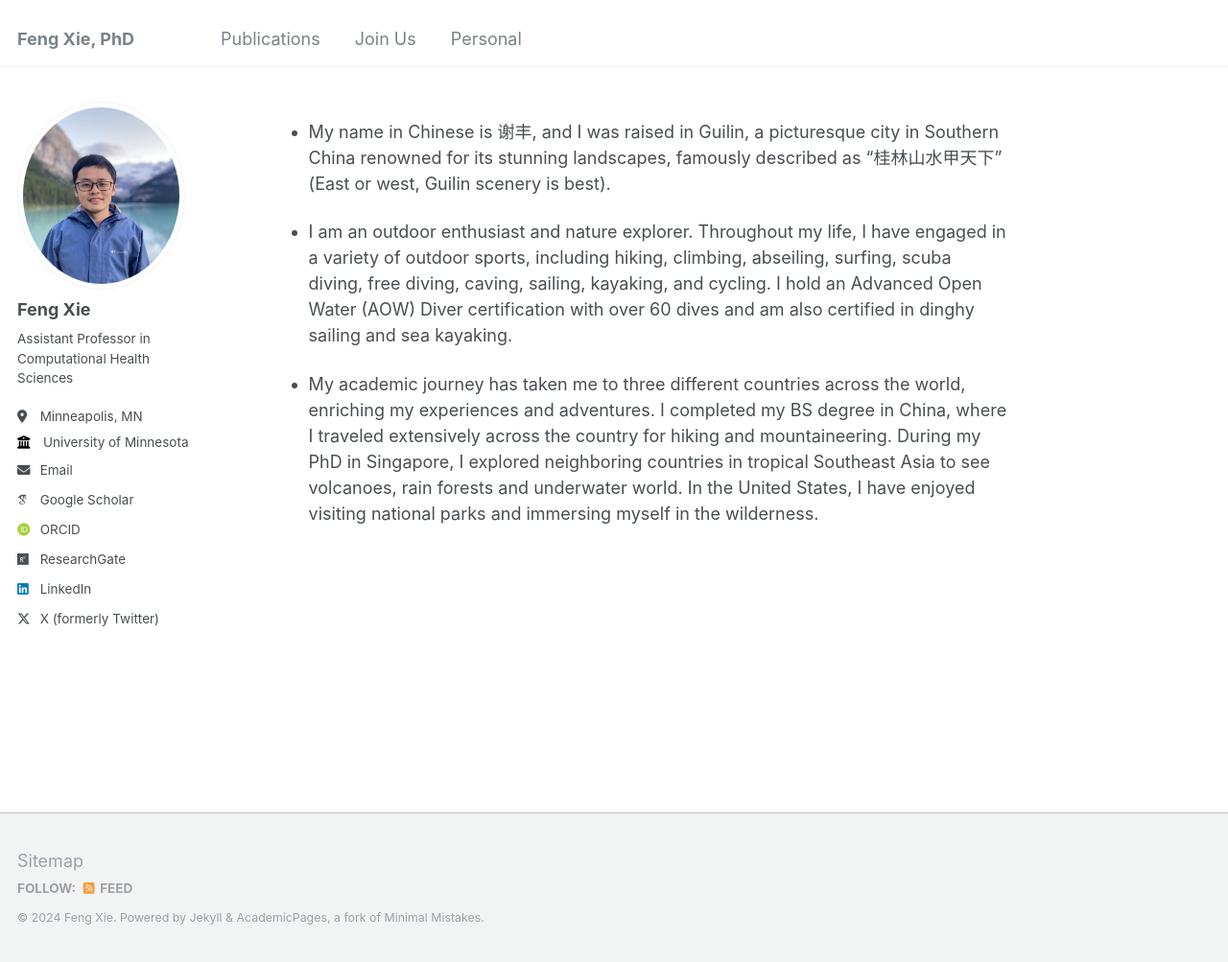
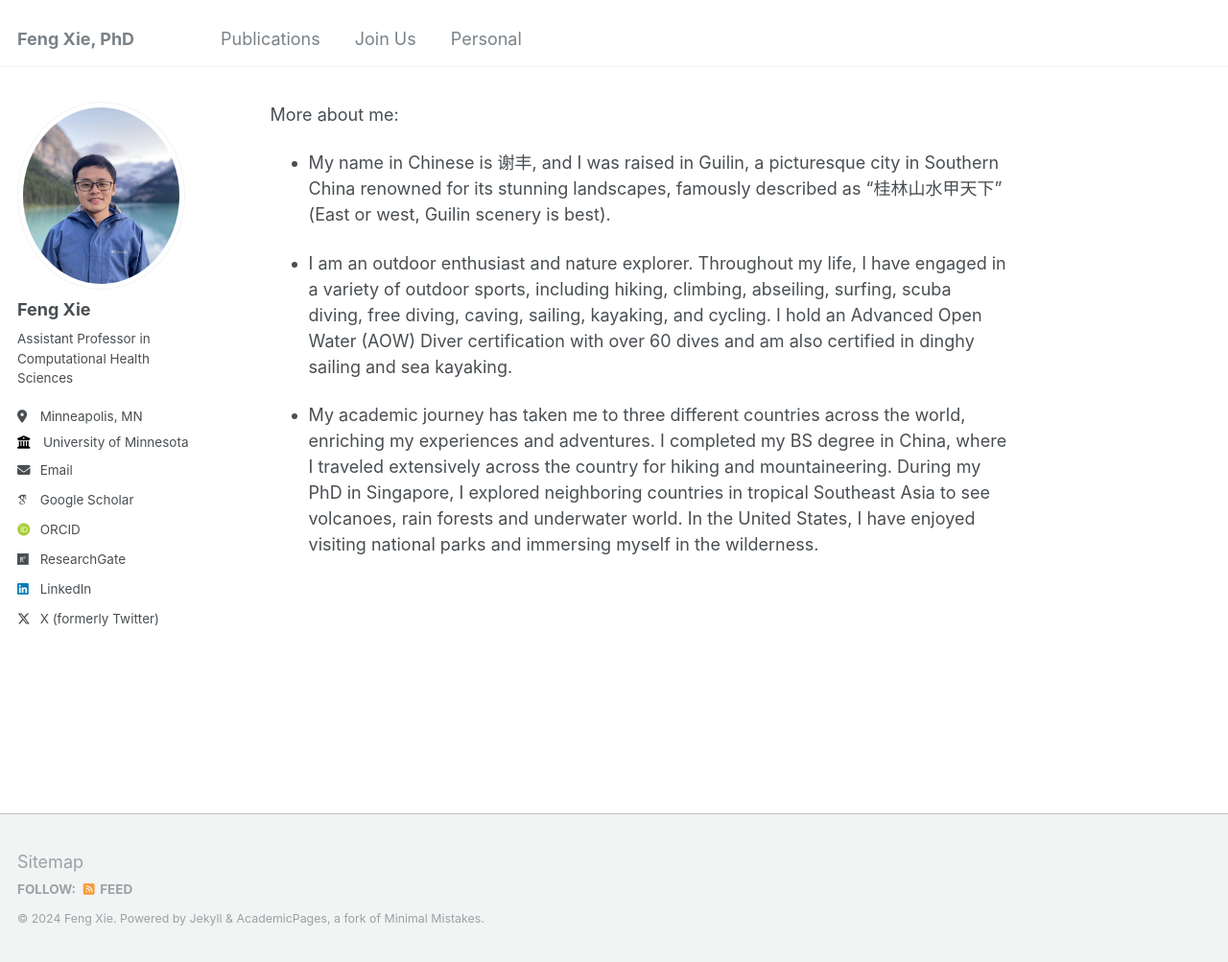
Before and after one commit to fengx13/fengx13.github.io, a Jekyll site: the page built from _pages/personal.md, in a window 1280 px wide and 1003 px high. Shown: the whole window at 96% size. Built offline with Jekyll 4.4.1, drawn with Linux system fonts in a browser that asks for light colours; some web fonts are replaced.

Commit message:
Update personal.md

```diff
--- a/_pages/personal.md
+++ b/_pages/personal.md
@@ -4,6 +4,7 @@
 permalink: /personal/
 author_profile: true
 ---
+More about me:
 
 - My name in Chinese is 谢丰, and I was raised in Guilin, a picturesque city in Southern China renowned for its stunning landscapes, famously described as “桂林山水甲天下” (East or west, Guilin scenery is best).
 
```
